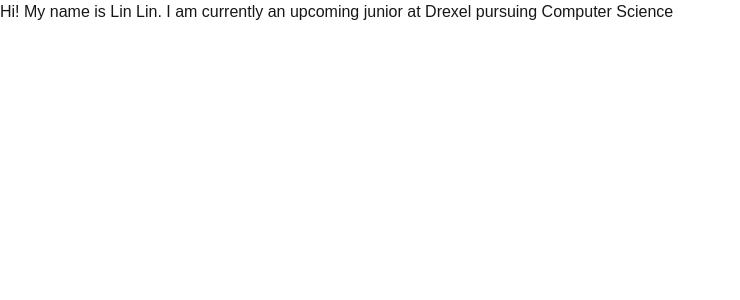
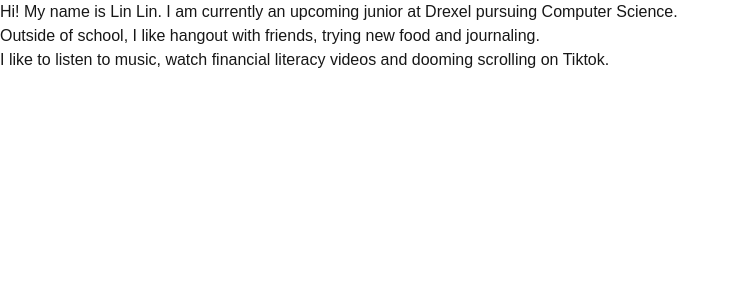
Before and after one commit to LinLin818/Portfolio, a Next.js app: page / in a window 1280 px wide. Shown: the top 300 px of the page, without its empty margins (0-740 px from the left). Built offline with nearby package versions, Linux system fonts and the light colour scheme.

Commit message:
Adding personal interest

```diff
--- a/app/page.tsx
+++ b/app/page.tsx
@@ -3,7 +3,9 @@
 export default function Home() {
   return (
     <>
-    <p> Hi! My name is Lin Lin. I am currently an upcoming junior at Drexel pursuing Computer Science</p>
+    <p> Hi! My name is Lin Lin. I am currently an upcoming junior at Drexel pursuing Computer Science.</p>
+    <p> Outside of school, I like hangout with friends, trying new food and journaling.</p>
+    <p> I like to listen to music, watch financial literacy videos and dooming scrolling on Tiktok. </p>
     </>
   );
 }
```
